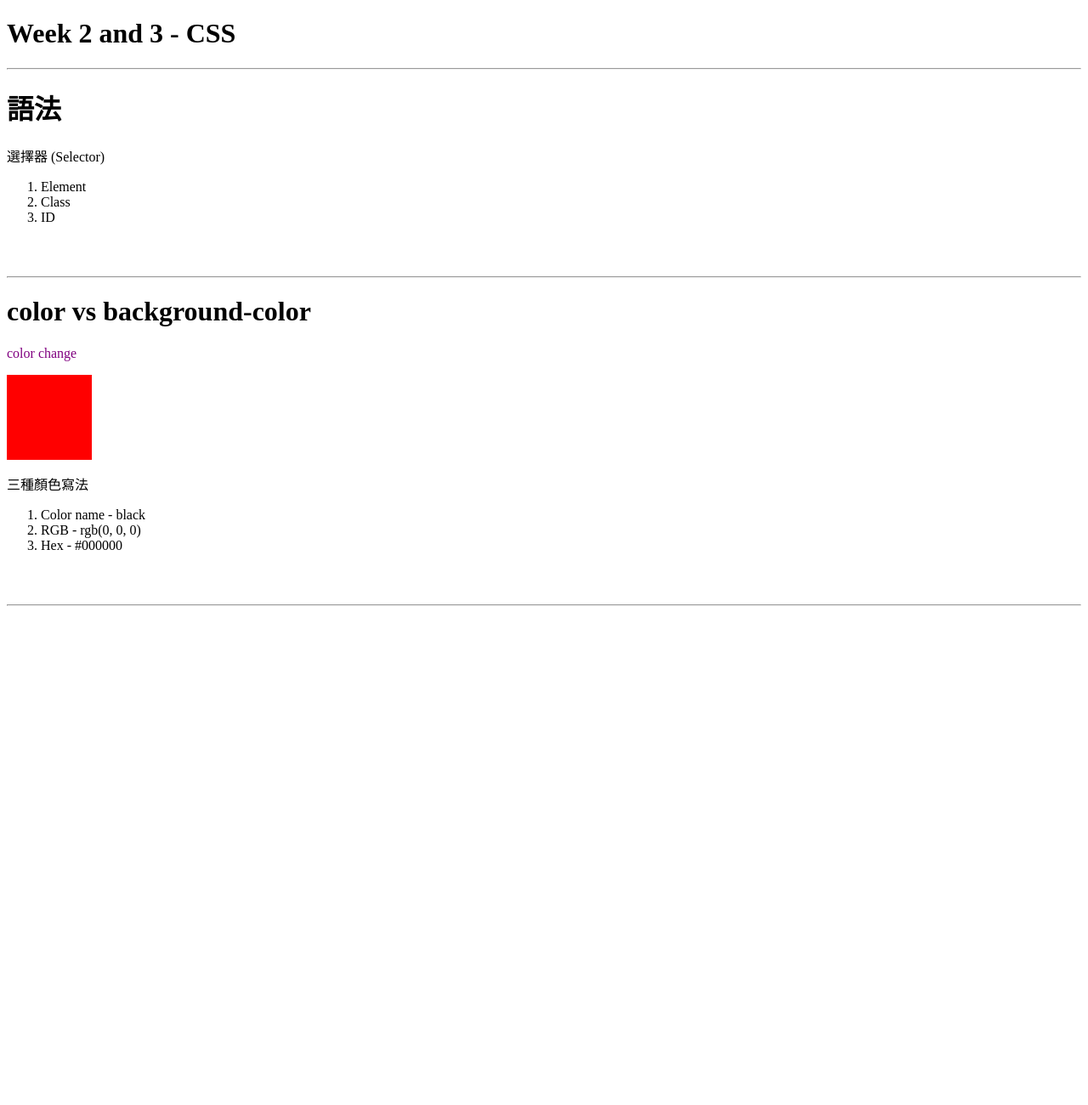
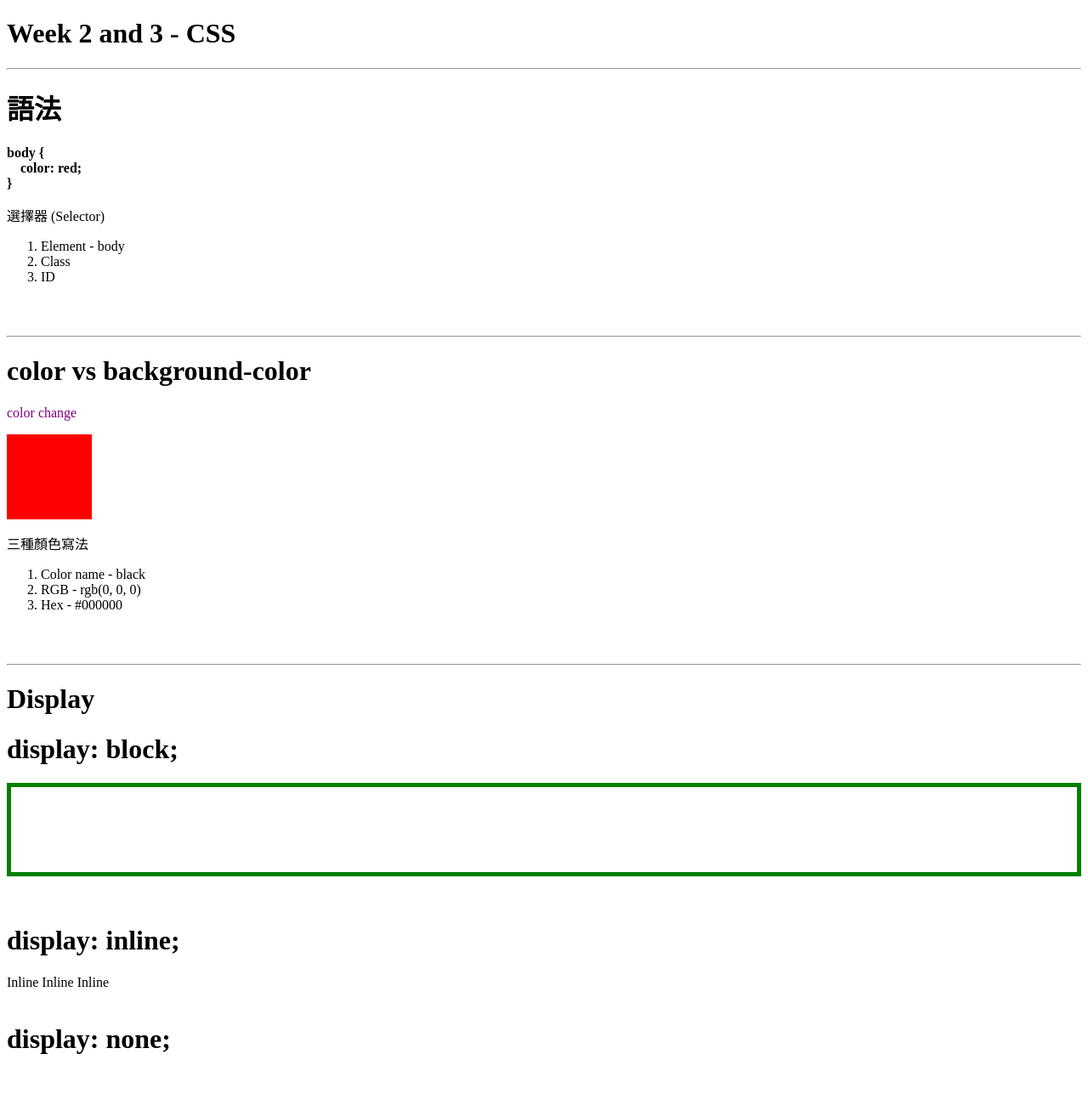
Before and after one commit to charharhar/flyv-class, a plain HTML site: page week2-and-3-css/index.html in a window 1280 px wide. Shown: the top 1300 px of the page at 85% size. Before the commit the page ends 929 px from the top, so only its background shows below. Drawn offline with Linux system fonts and the light colour scheme.

Commit message:
Display done

```diff
--- a/week2-and-3-css/index.html
+++ b/week2-and-3-css/index.html
@@ -12,9 +12,14 @@
 	<hr>
 
 	<h1>語法</h1>
+	<p><strong>
+		body {<br>
+			&emsp;color: red; <br>
+		}
+	</strong></p>
 	<p>選擇器 (Selector)</p>
 	<ol>
-		<li>Element</li>
+		<li>Element - body</li>
 		<li>Class</li>
 		<li>ID</li>
 	</ol>
@@ -36,5 +41,22 @@
 
 	<br><br><hr>
 
+	<h1>Display</h1>
+
+	<h1>display: block;</h1>
+	<div class="bordered-block"></div>
+
+	<br><br>
+	<h1>display: inline;</h1>
+	<p class="inline">Inline</p>
+	<p class="inline">Inline</p>
+	<p class="inline">Inline</p>
+
+	<br><br>
+	<h1>display: none;</h1>
+
+	<br><br><hr>
+
+
 </body>
 </html>
--- a/week2-and-3-css/styles.css
+++ b/week2-and-3-css/styles.css
@@ -14,3 +14,13 @@ html,body {
 .background-color-change {
 	background-color: red;
 }
+
+.bordered-block {
+	height: 100px;
+	border: 5px solid green;
+	display: block;
+}
+
+.inline {
+	display: inline;
+}
```
